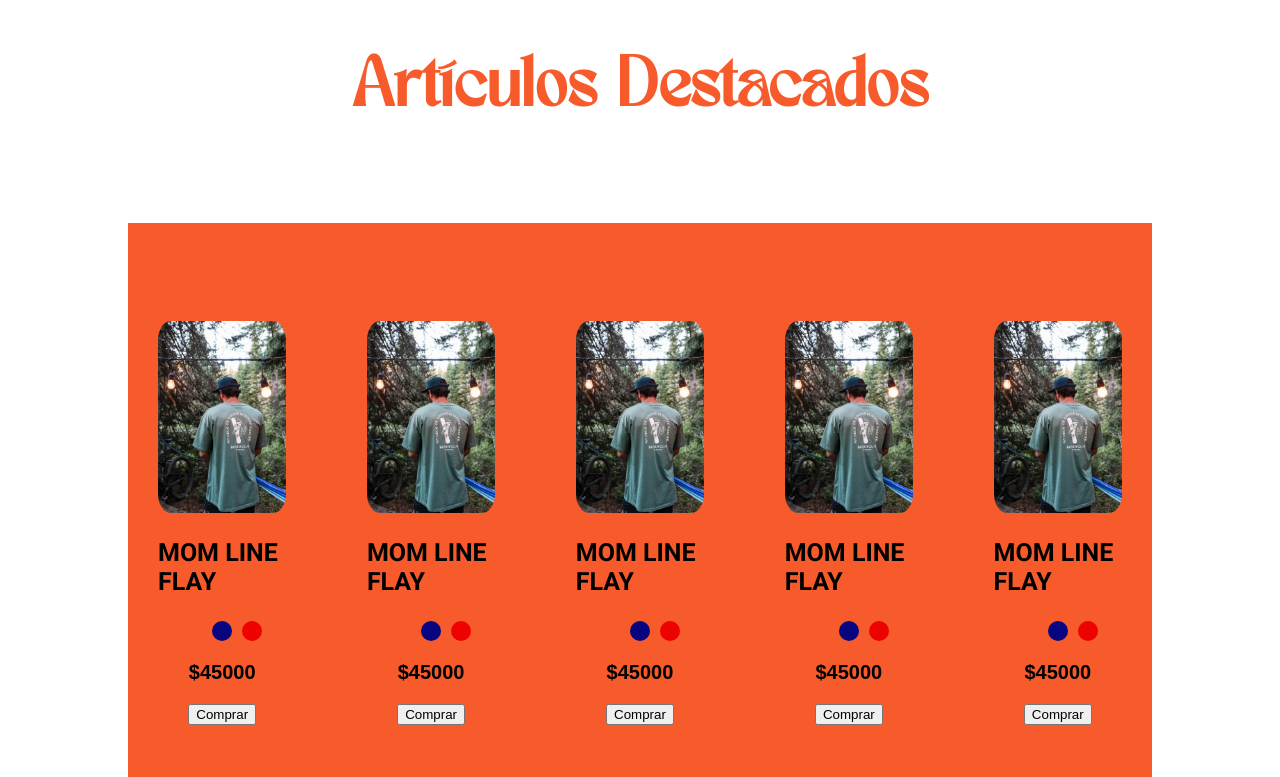
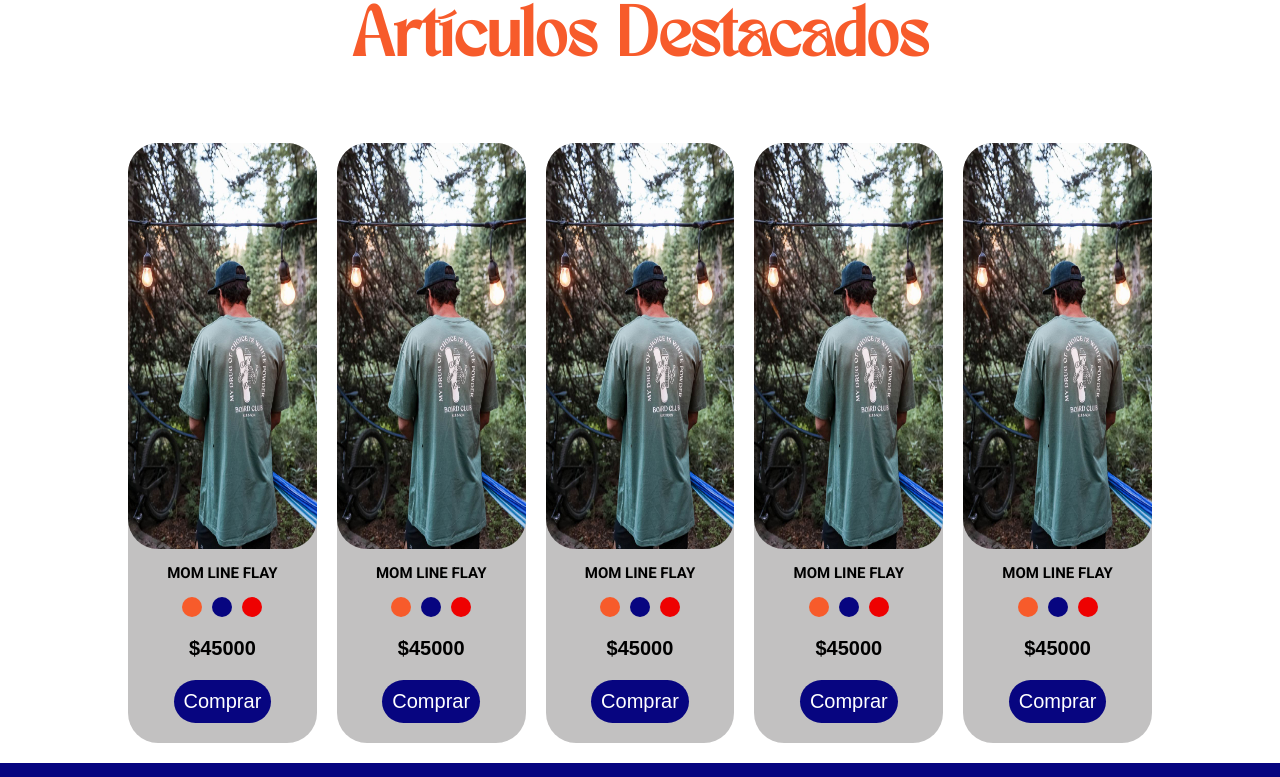
Before and after one commit to Bocheee/VM-STORE, a plain HTML site: page index.html in a window 1280 px wide. Shown: the part 1697-2474 px from the top of the page. Drawn offline with nearby package versions, Linux system fonts and the light colour scheme; a web font is replaced by a local one.

Commit message:
CORRIGIENDO CARDS

```diff
--- a/index.html
+++ b/index.html
@@ -69,9 +69,11 @@
         </section>
 
         <section class="carrousel-articulos-destacados">
-            <div class="contenedor-carrusel">
+
+
             <div class="card">
                 <img src="IMG/Board Club T Shirt (Sage).jpeg" alt="" >
+                <div class="contenedor-detalles-card">
                 <p class="nombre-prod">MOM LINE FLAY</p>
                 <div class="container-colores">
                     <div class="color1"></div>
@@ -81,9 +83,11 @@
                 <p class="precio-produc-card">$45000</p>
                 <button class="btn-compra">Comprar</button>
             </div>
+        </div>
 
         <div class="card">
             <img src="IMG/Board Club T Shirt (Sage).jpeg" alt="" >
+            <div class="contenedor-detalles-card">
                 <p class="nombre-prod">MOM LINE FLAY</p>
                 <div class="container-colores">
                     <div class="color1"></div>
@@ -93,9 +97,11 @@
                 <p class="precio-produc-card">$45000</p>
                 <button class="btn-compra">Comprar</button>
             </div>
+        </div>
 
         <div class="card">
             <img src="IMG/Board Club T Shirt (Sage).jpeg" alt="" >
+            <div class="contenedor-detalles-card">
                 <p class="nombre-prod">MOM LINE FLAY</p>
                 <div class="container-colores">
                     <div class="color1"></div>
@@ -105,9 +111,11 @@
                 <p class="precio-produc-card">$45000</p>
                 <button class="btn-compra">Comprar</button>
             </div>
+        </div>
 
         <div class="card">
             <img src="IMG/Board Club T Shirt (Sage).jpeg" alt="" >
+            <div class="contenedor-detalles-card">
                 <p class="nombre-prod">MOM LINE FLAY</p>
                 <div class="container-colores">
                     <div class="color1"></div>
@@ -117,9 +125,11 @@
                 <p class="precio-produc-card">$45000</p>
                 <button class="btn-compra">Comprar</button>
             </div>
+        </div>
 
         <div class="card">
             <img src="IMG/Board Club T Shirt (Sage).jpeg" alt="" >
+            <div class="contenedor-detalles-card">
                 <p class="nombre-prod">MOM LINE FLAY</p>
                 <div class="container-colores">
                     <div class="color1"></div>
@@ -129,15 +139,11 @@
                 <p class="precio-produc-card">$45000</p>
                 <button class="btn-compra">Comprar</button>
             </div>
+        </div>
 
-            </div>
-            <div class="buttons">
-                <button onclick="prev()">Prev</button>
-                <button  onclick="next()">Next</button>
-            </div>
     </section>
 
-    </div>
+
     <!---->
 
     <!---->
--- a/style.css
+++ b/style.css
@@ -184,7 +184,7 @@ header {
 /*DESTACADOS*/
 
 .destacados-container h4{
-    margin: 100px 0px;
+    margin: 50px 0px;
     font-family: "TAN-MERINGUE";
     color: #F75B2B;
     font-weight: 700;
@@ -194,53 +194,67 @@ header {
 
 /*carrusel (es el contenedor de las cards)*/
 .carrousel-articulos-destacados{
+    max-width: 80vw;
+    padding: 20px;
+    display: flex;
+    align-items: center;
+    justify-content: center;
+    align-items: center;
+    gap: 20px;
+
+}
+
+/*cards*/
+.card{
+    width: 500px;
+    height: 600px;
+    display: flex;
+    justify-content: center;
+    align-items: center;
+    flex-direction: column;
+    background-color: rgba(54, 51, 51, 0.3);
+    border-radius: 30px;
+
+
+
+}
+
+
+
+.card img{
+    width: 100%;
+    height: 70%;
+    border-radius: 30px;
+}
+
+.contenedor-detalles-card{
+    margin-bottom: 20px;
     display: flex;
     justify-content: center;
     align-items: center;
     flex-direction: column;
 }
 
-.carrousel-articulos-destacados .contenedor-carrusel{
-    width: 80vw;
-    height: 600px;
-    display: flex;
-    justify-content: center;
-    align-items: center;
-    gap: 2%;
-    background-color: #F75B2B;
-
-}
-
-
-
-/*cards*/
-.card{
-    padding: 30px;
-    display: flex;
-    justify-content: center;
-    align-items: center;
-    flex-direction: column;
-    width: 300px;
-    height: 500px;
-
-}
-
-.card img{
-    width: 100%;
-    border-radius: 10%;
-}
-
 .card .nombre-prod{
     color: #000;
     font-family: "Roboto", sans-serif;
     font-weight: 700;
-    font-size: 25px;
+    font-size: 15px;
 }
 
 .card .precio-produc-card{
     font-family:  sans-serif;
     font-weight: 700;
     font-size: 20px;
+}
+
+.card .btn-compra{
+    padding: 10px;
+    font-size: 20px;
+    border-radius: 50px;
+    background: #070580;
+    border: none;
+    color: #FFFFFF;
 }
 
 .card .container-colores{
@@ -409,17 +423,19 @@ footer{
 
     }
 
-    .contenedor-carrusel{
-        width: 100%;
-        overflow: hidden;
+
+    /*CARD Y CONTENEDOR*/
+    .carrousel-articulos-destacados{
+        display: flex;
+        flex-wrap: wrap;
+        justify-content: space-between;
+
+
     }
 
     .card{
         width: 100%;
-
     }
-
-
 
 
 
```
Lines whose indentation alone changed are shown as unchanged.
